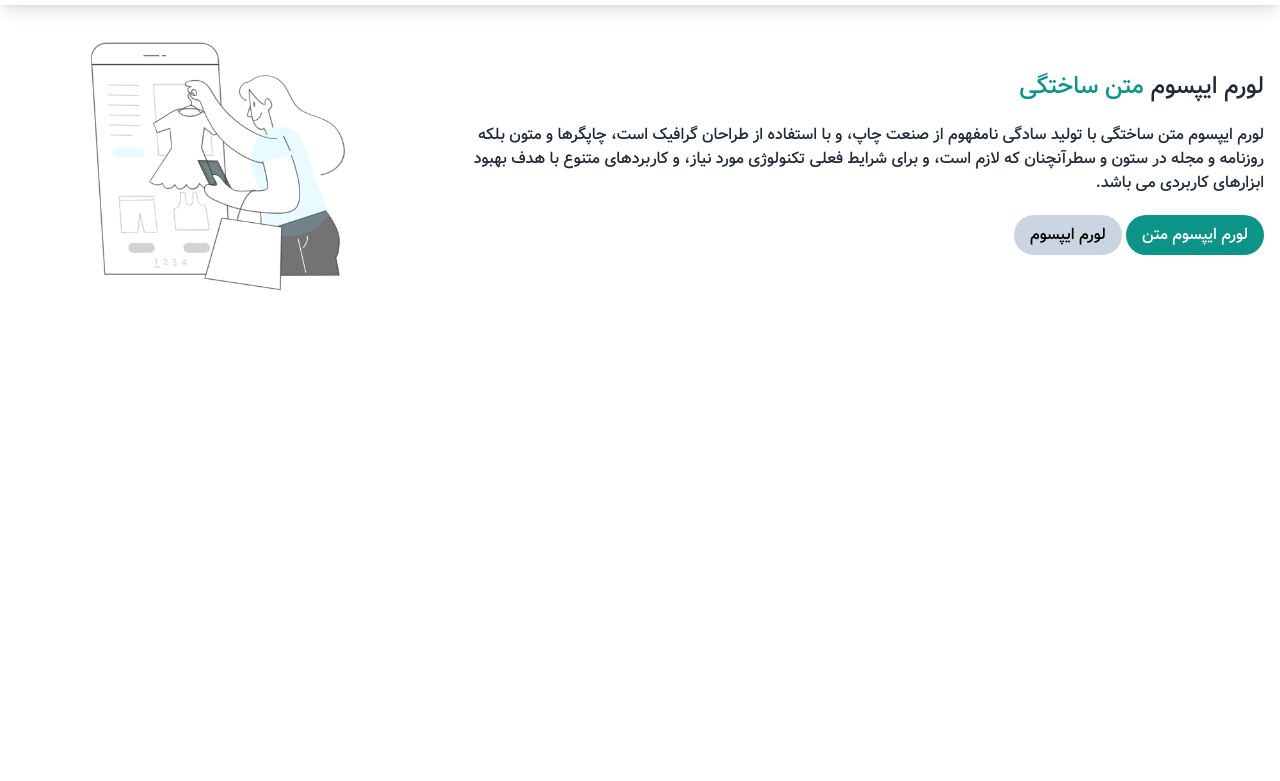
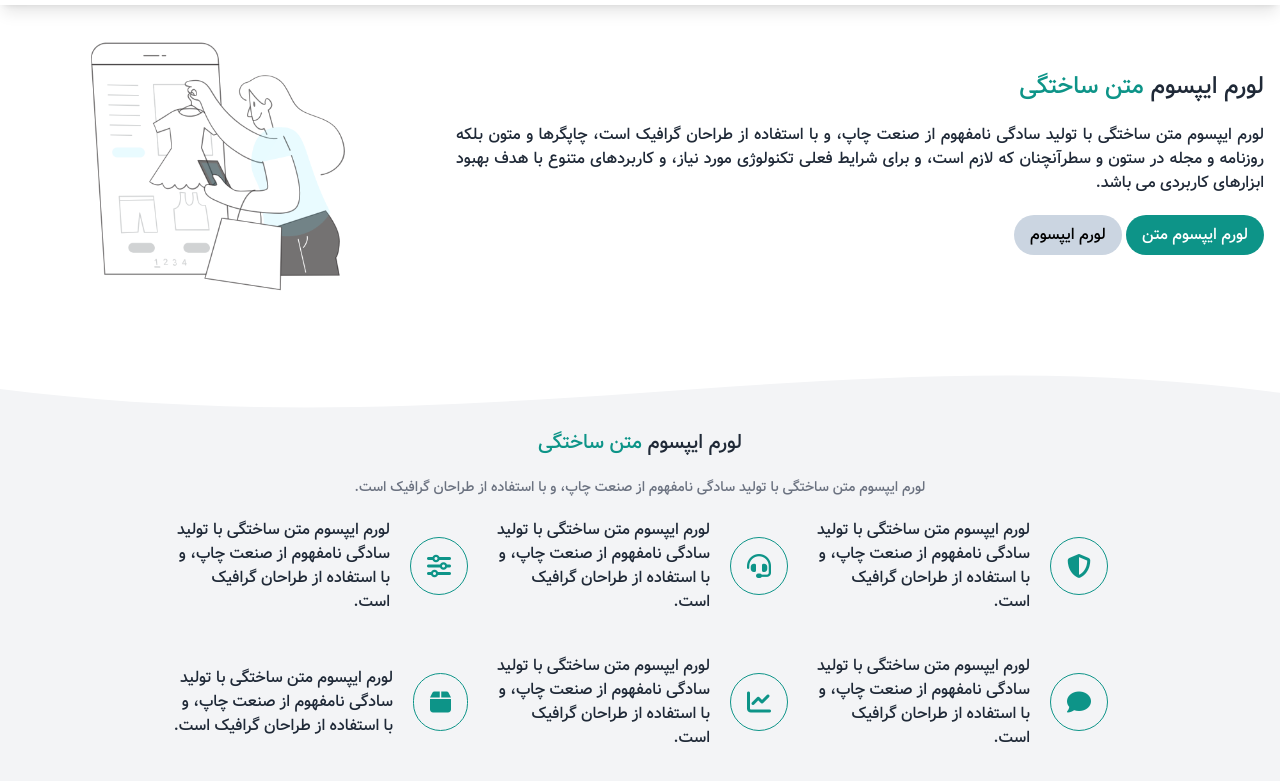
Before and after one commit to alire1992/tailwindcss-practice, a website: page index.html in a window 1280 px wide. Shown: the part 51-832 px from the top of the page. Before the commit the page ends 800 px from the top, so only its background shows below. Drawn offline with Linux system fonts and the light colour scheme.

Commit message:
Create utility section

```diff
--- a/index.html
+++ b/index.html
@@ -147,7 +147,7 @@
           <h2 class="text-2xl mb-5 dark:text-white">
             لورم ایپسوم <span class="text-teal-600">متن ساختگی</span>
           </h2>
-          <p class="mb-5 dark:text-white">
+          <p class="mb-5 text-justify dark:text-white">
             لورم ایپسوم متن ساختگی با تولید سادگی نامفهوم از صنعت چاپ، و با
             استفاده از طراحان گرافیک است، چاپگرها و متون بلکه روزنامه و مجله در
             ستون و سطرآنچنان که لازم است، و برای شرایط فعلی تکنولوژی مورد نیاز،
@@ -164,6 +164,117 @@
         />
       </div>
     </section>
+
+    <div style="height: 100px; overflow: hidden">
+      <svg
+        viewBox="0 0 500 150"
+        preserveAspectRatio="none"
+        style="height: 100%; width: 100%"
+      >
+        <path
+          class="fill-gray-100 dark:fill-gray-800"
+          d="M-41.48,78.47 C202.88,239.31 349.20,-49.98 578.72,164.31 L500.00,150.00 L0.00,150.00 Z"
+          style="stroke: none"
+        ></path>
+      </svg>
+    </div>
+    <section class="bg-gray-100 dark:bg-gray-800 dark:text-white">
+      <div class="container mx-auto py-2 px-4">
+        <div class="text-center">
+          <h2 class="text-xl mb-5 dark:text-white">
+            لورم ایپسوم <span class="text-teal-600">متن ساختگی</span>
+          </h2>
+          <p class="mb-5 text-[14px] text-gray-500 dark:text-gray-400">
+            لورم ایپسوم متن ساختگی با تولید سادگی نامفهوم از صنعت چاپ، و با
+            استفاده از طراحان گرافیک است.
+          </p>
+        </div>
+        <div
+          class="grid grid-cols-1 md:grid-cols-2 lg:grid-cols-3 mt-3 mb-3 gap-x-6 gap-y-10 lg:w-3/4 mx-auto"
+        >
+          <div class="flex items-center">
+            <div>
+              <i
+                class="fas fa-shield-alt text-2xl text-teal-600 p-4 border border-1 leading-[1] border-teal-600 rounded-full"
+              ></i>
+            </div>
+            <p class="mr-5">
+              لورم ایپسوم متن ساختگی با تولید سادگی نامفهوم از صنعت چاپ، و با
+              استفاده از طراحان گرافیک است.
+            </p>
+          </div>
+          <div class="flex items-center">
+            <div>
+              <i
+                class="fas fa-headset text-2xl text-teal-600 p-4 border border-1 leading-[1] border-teal-600 rounded-full"
+              ></i>
+            </div>
+            <p class="mr-5">
+              لورم ایپسوم متن ساختگی با تولید سادگی نامفهوم از صنعت چاپ، و با
+              استفاده از طراحان گرافیک است.
+            </p>
+          </div>
+          <div class="flex items-center">
+            <div>
+              <i
+                class="fas fa-sliders-h text-2xl text-teal-600 p-4 border border-1 leading-[1] border-teal-600 rounded-full"
+              ></i>
+            </div>
+            <p class="mr-5">
+              لورم ایپسوم متن ساختگی با تولید سادگی نامفهوم از صنعت چاپ، و با
+              استفاده از طراحان گرافیک است.
+            </p>
+          </div>
+          <div class="flex items-center">
+            <div>
+              <i
+                class="fas fa-comment text-2xl text-teal-600 p-4 border border-1 leading-[1] border-teal-600 rounded-full"
+              ></i>
+            </div>
+            <p class="mr-5">
+              لورم ایپسوم متن ساختگی با تولید سادگی نامفهوم از صنعت چاپ، و با
+              استفاده از طراحان گرافیک است.
+            </p>
+          </div>
+          <div class="flex items-center">
+            <div>
+              <i
+                class="fas fa-chart-line text-2xl text-teal-600 p-4 border border-1 leading-[1] border-teal-600 rounded-full"
+              ></i>
+            </div>
+            <p class="mr-5">
+              لورم ایپسوم متن ساختگی با تولید سادگی نامفهوم از صنعت چاپ، و با
+              استفاده از طراحان گرافیک است.
+            </p>
+          </div>
+          <div class="flex items-center">
+            <div>
+              <i
+                class="fas fa-box text-2xl text-teal-600 p-4 border border-1 leading-[1] border-teal-600 rounded-full"
+              ></i>
+            </div>
+            <p class="mr-5">
+              لورم ایپسوم متن ساختگی با تولید سادگی نامفهوم از صنعت چاپ، و با
+              استفاده از طراحان گرافیک است.
+            </p>
+          </div>
+        </div>
+      </div>
+    </section>
+    <div style="height: 100px; overflow: hidden">
+      <svg
+        viewBox="0 0 500 150"
+        preserveAspectRatio="none"
+        style="height: 100%; width: 100%"
+      >
+        <path
+          class="fill-gray-100 dark:fill-gray-800"
+          d="M0.00,49.98 C149.99,150.00 271.49,-49.98 500.00,49.98 L500.00,0.00 L0.00,0.00 Z"
+          style="stroke: none"
+        ></path>
+      </svg>
+    </div>
+
     <script src="js/index.js"></script>
   </body>
 </html>
```
Also changed, not shown: dist/output.css.
